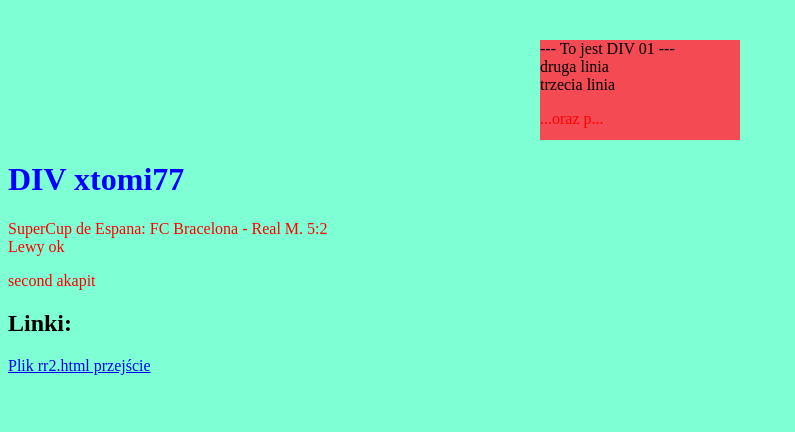
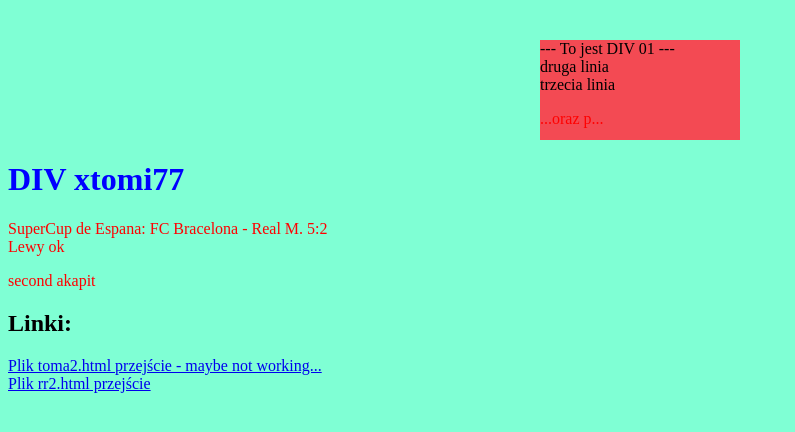
Before and after one commit to xtomi77/xrt-website-01, a plain HTML site: page docs/index.html in a window 1280 px wide. Shown: the whole page, without its empty margins (0-795 px from the left). Drawn offline with Linux system fonts and the light colour scheme.

Commit message:
index.html,  link toma2

```diff
--- a/docs/index.html
+++ b/docs/index.html
@@ -41,6 +41,8 @@
 
 <!-- 	    tu zamierzam zrobić link do drugiego pliku -->
         <H2>Linki:</H2>
+	<a href="toma2.html">Plik toma2.html przejście - maybe not working... </a><br>
+<!-- 	    ! TAB      - w nowym piku .html -->
         <a href="rr2.html">Plik rr2.html przejście</a>
 
     </body>
```
